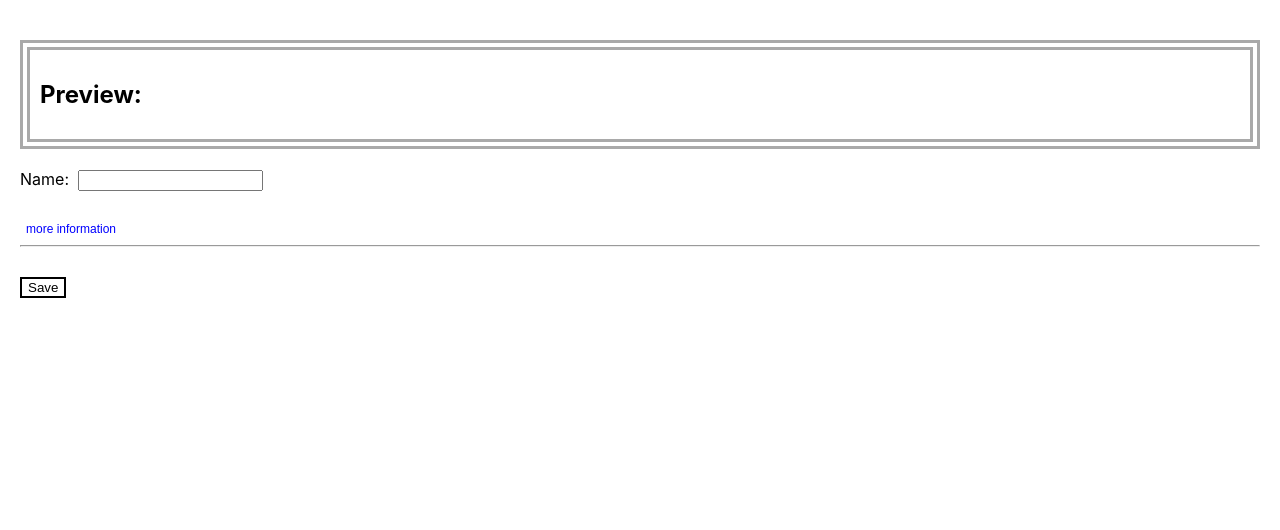
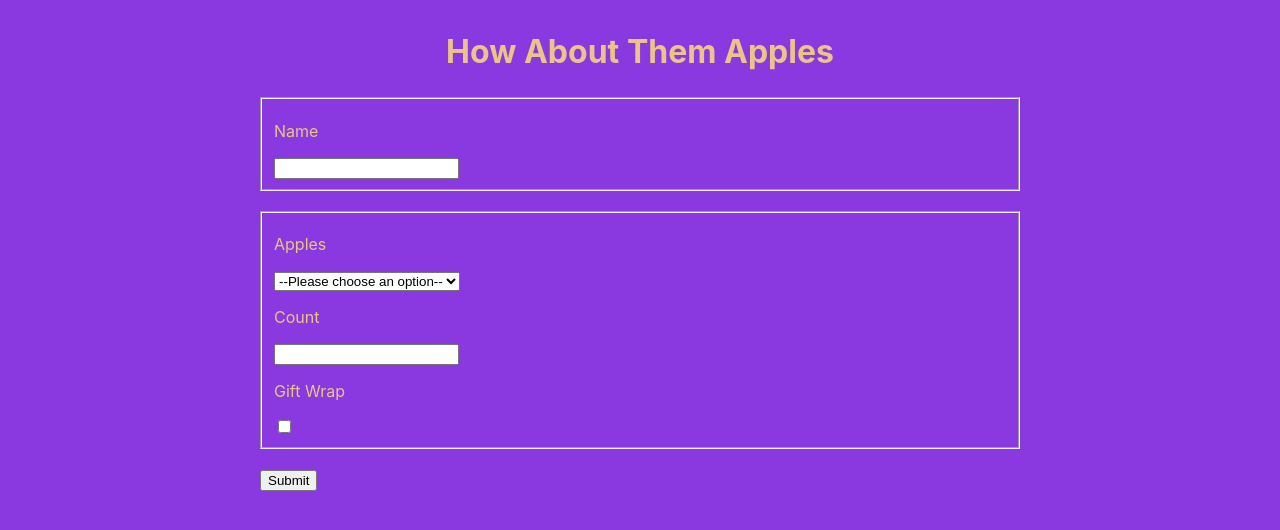
Before and after one commit to maksimo-vvd/lrn-digital-ocean-tutorial, a React (Create React App) app: page / in a window 1280 px wide. Shown: the top 530 px of the page. Built offline with nearby package versions, Linux system fonts and the light colour scheme.

Commit message:
In this step, we learned how to create uncontrolled form components.

```diff
--- a/package.json
+++ b/package.json
@@ -10,6 +10,7 @@
     "react-dom": "^17.0.2",
     "react-jss": "^10.9.0",
     "react-scripts": "5.0.0",
+    "styled-components": "^5.3.5",
     "web-vitals": "^2.1.4"
   },
   "scripts": {
--- a/src/components/App/App.js
+++ b/src/components/App/App.js
@@ -1,9 +1,122 @@
-import React from 'react';
-import './App.css';
-import FileNamer from "../FileNamer/FileNamer";
+import React, { useReducer, useState } from 'react'
+
+// import './App.css'
+import styled from "styled-components"
+
+// import FileNamer from "../FileNamer/FileNamer";
+
+const AppWrapper = styled.section`
+  max-width: 800px;
+  margin: 0 auto;
+  padding: 5px 20px;
+`
+const FormFieldset = styled.fieldset`
+  margin: 20px 0;
+`
+const Title = styled.h1`
+  text-align:center;
+  font-size: 2rem;
+  color: #ECC488;
+`
+
+const formReducer = ( state, event ) => {
+  const isCheckbox = event.target.type === 'checkbox'
+  console.log('form Reducer: ', isCheckbox)
+  return {
+    ...state,
+    [event.target.name]: isCheckbox ? event.target.checked : event.target.value,
+    // [event.name]: event.value,
+  }
+}
 
 function App() {
-  return <FileNamer />
+  const [formData, setFormData] = useReducer(formReducer, {})
+  const [submitting, setSubmitting] = useState(false)
+
+  const handleSubmit = event => {
+    event.preventDefault()
+    setSubmitting(true)
+
+    setTimeout(() => setSubmitting(false), 3000)
+  }
+
+  const handleChange = event => {
+    const isCheckbox = event.target.type === 'checkbox'
+    setFormData({
+      name: event.target.name,
+      value: isCheckbox ? event.target.checked : event.target.value,
+    })
+  }
+
+  return (
+    <AppWrapper>
+      <Title>How About Them Apples</Title>
+      { submitting &&
+        <div>
+          You are Submitting the following:
+          <ul>
+            {Object.entries(formData).map(([name, value]) => {
+              console.log(45454, name, value)
+              return <li key={ name }> <b>{ name }</b>: { value.toString() } </li>
+            } )}
+          </ul>
+        </div>
+      }
+
+      <form onSubmit={ handleSubmit }>
+        <FormFieldset>
+          <label>
+            <p>Name</p>
+            <input
+              name="name"
+              // onChange={ handleChange }
+              onChange={ setFormData }
+              autoComplete="off"
+            />
+          </label>
+        </FormFieldset>
+
+        <FormFieldset>
+          <label>
+            <p>Apples</p>
+            <select
+              name="apple"
+              // onChange={ handleChange }
+              onChange={ setFormData }
+            >
+              <option value="">--Please choose an option--</option>
+              <option value="fuji">Fuji</option>
+              <option value="jonathan">Jonathan</option>
+              <option value="honey-crisp">Honey Crisp</option>
+            </select>
+          </label>
+
+          <label>
+            <p>Count</p>
+            <input
+              type="number"
+              name="count"
+              // onChange={ handleChange }
+              onChange={ setFormData }
+              step="1"
+            />
+          </label>
+
+          <label>
+            <p>Gift Wrap</p>
+            <input
+              type="checkbox"
+              name="gift-wrap"
+              // onChange={ handleChange }
+              onChange={ setFormData }
+            />
+          </label>
+        </FormFieldset>
+
+        <button type="submit">Submit</button>
+      </form>
+    </AppWrapper>
+  )
 }
 
 export default App;
--- a/src/components/FileNamer/FileNamer.css
+++ /dev/null
@@ -1,40 +0,0 @@
-.information {
-    font-size: .75em;
-    color: blue;
-    cursor: pointer;
-}
-
-.wrapper button.information {
-    border: none;
-}
-
-.information-wrapper {
-    position: relative;
-}
-
-.popup {
-    position: absolute;
-    background: white;
-    border: 1px darkgray solid;
-    padding: 10px;
-    top: -70px;
-    left: 0;
-}
-
-.preview {
-    border: 10px darkgray double;
-    padding: 10px;
-}
-
-.wrapper {
-    display: flex;
-    flex-direction: column;
-    padding: 20px;
-    text-align: left;
-}
-
-.wrapper button {
-    background: none;
-    border: 2px black solid;
-    margin-top: 10px;
-}
--- a/src/components/FileNamer/FileNamer.js
+++ /dev/null
@@ -1,78 +0,0 @@
-import React, {useEffect, useState} from "react"
-import "./FileNamer.css"
-
-function FileNamer () {
-  const [name, setName] = useState('')
-  const [alert, setAlert] = useState(false)
-
-  useEffect(() => {
-    const handleWindowClick = () => setAlert(false)
-    if (alert) {
-      console.log('if')
-      window.addEventListener('click', handleWindowClick)
-    }
-    // else {
-    //   console.log('else')
-    //   window.removeEventListener('click', handleWindowClick)
-    // }
-
-    return () => {
-      console.log('run when componentUnmount')
-      window.removeEventListener('click', handleWindowClick)
-    }
-  }, [alert, setAlert])
-
-  const validate = event => {
-    if (/\*/.test(name)) {
-      event.preventDefault()
-      setAlert(true)
-      // return
-    }
-    // setAlert(false)
-  }
-
-  return (
-    <div className="wrapper">
-      <div className="preview">
-        <h2>Preview: {name && <mark>{name}.js</mark>}</h2>
-      </div>
-
-      <form>
-        <label>
-          Name:
-          &nbsp;
-          <input
-            autoComplete="off"
-            name="name"
-            // onBlur={() => setAlert(false)}
-            // onFocus={() => setAlert(true)}
-            onChange={event => setName(event.target.value)}
-          />
-        </label>
-
-        <div className="information-wrapper">
-          <button
-            type="button"
-            className="information"
-            onClick={() => setAlert(true) }
-          >
-            more information
-          </button>
-          <hr/>
-
-          { alert &&
-            <div className="popup">
-              <span role="img" aria-label="allowed">✅</span> Alphanumeric Characters
-              <br />
-              <span role="img" aria-label="not allowed">⛔️</span> *
-            </div>
-          }
-        </div>
-
-        <button onClick={ validate }>Save</button>
-      </form>
-    </div>
-  )
-}
-
-export default FileNamer
--- a/src/index.js
+++ b/src/index.js
@@ -4,8 +4,21 @@ import './index.css';
 import App from './components/App/App';
 // import reportWebVitals from './reportWebVitals';
 
+import { createGlobalStyle } from "styled-components";
+
+const Global = createGlobalStyle`
+  * {box-sizing: border-box;}
+  body {
+    margin: 0;
+    color: #ECC488;
+    background-color: #B667F1;
+    background-color: #8A39E1;
+  }
+`
+
 ReactDOM.render(
   <React.StrictMode>
+    <Global />
     <App />
   </React.StrictMode>,
   document.getElementById('root')
```
Also changed, not shown: 1 other file (tests, documents, lock files or other folders).
